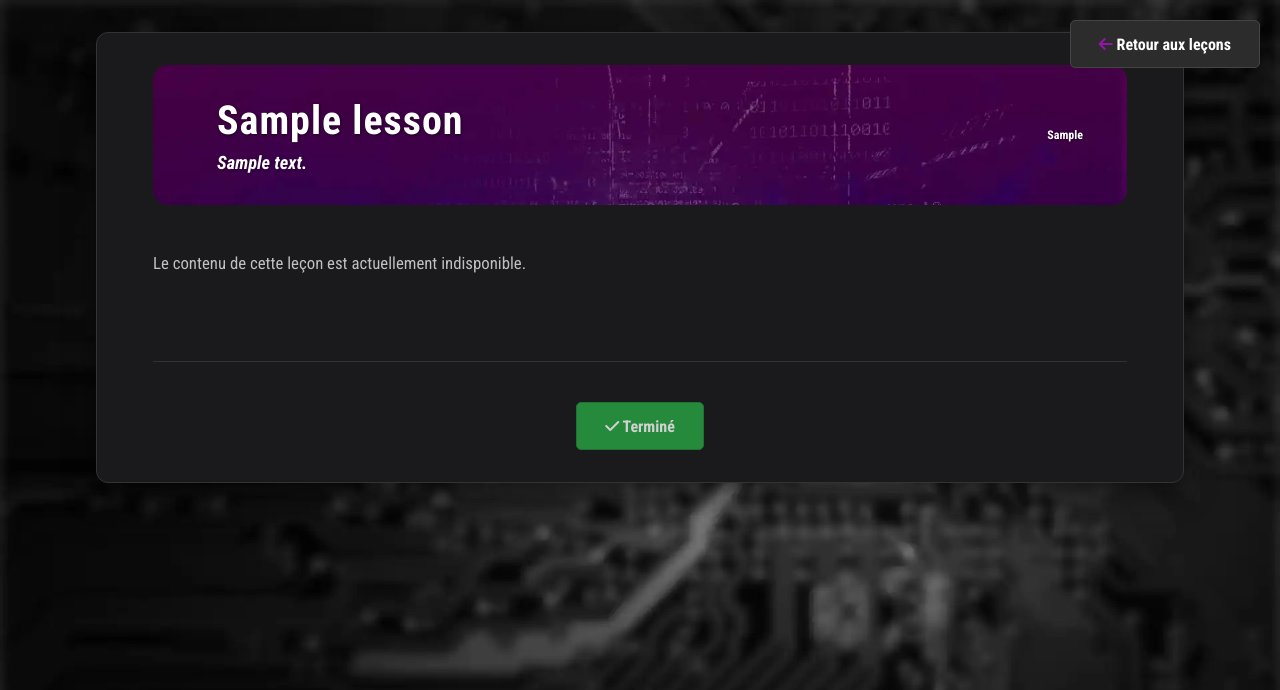
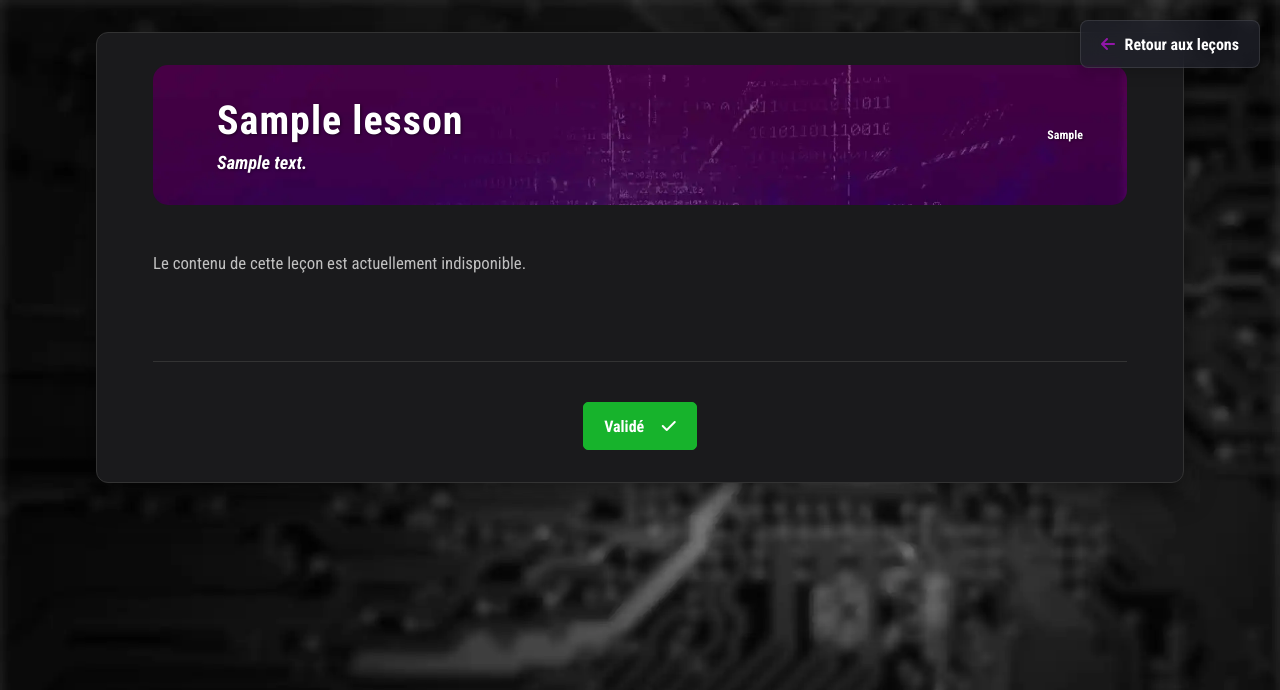
Before and after one commit to ogulatortue/Krhackademy, a PHP site: page /lesson/1 in a window 1280 px wide. Shown: the top 690 px of the page. Run offline with PHP 8.4, Linux system fonts and the light colour scheme; the visitor is signed in with stand-in values (Sample User, id 1); tables that the repository leaves empty or names only in its code hold one stand-in row (values such as "Sample post"); data that the repository does not hold is empty.

Commit message:
navigation lesson-page

```diff
--- a/public/css/content-page.css
+++ b/public/css/content-page.css
@@ -130,7 +130,7 @@
 }
 
 .nav-button {
-    padding: 0.85rem 1.75rem;
+    padding: 0.85rem 1.25rem;
     font-weight: bold;
     color: white;
     text-decoration: none;
@@ -143,22 +143,66 @@
     font-size: inherit;
 }
 
+.completion-button {
+    padding: 0.85rem 1.25rem;
+    font-weight: bold;
+    color: white;
+    text-decoration: none;
+    cursor: pointer;
+    font-family: inherit;
+    font-size: inherit;
+    display: inline-flex;
+    align-items: center;
+    gap: 0.6rem;
+    background-color: rgba(35, 38, 49, 0.6);
+    backdrop-filter: blur(10px);
+    -webkit-backdrop-filter: blur(10px);
+    border: 1px solid rgba(255, 255, 255, 0.1);
+    border-radius: 8px;
+    box-shadow: 0 4px 15px rgba(0, 0, 0, 0.2);
+    transition: all 0.3s ease;
+}
+
+.completion-button .fas {
+    color: var(--purple);
+    transition: color 0.3s ease;
+}
+
+.completion-button.validated {
+    background-color: #17b32c;
+    border: 1px solid #17b32c;
+    border-radius: 5px;
+    box-shadow: none;
+    backdrop-filter: none;
+    -webkit-backdrop-filter: none;
+    cursor: default;
+}
+
+.completion-button.validated .fas {
+    color: white;
+    margin-left: 0.5em;
+}
+
 .back-to-lessons-fixed {
     position: fixed;
     top: 20px;
     right: 20px;
     z-index: 1000;
+    display: inline-flex;
+    align-items: center;
+    gap: 0.6rem;
+    background-color: rgba(35, 38, 49, 0.6);
+    backdrop-filter: blur(10px);
+    -webkit-backdrop-filter: blur(10px);
+    border: 1px solid rgba(255, 255, 255, 0.1);
+    border-radius: 8px;
+    box-shadow: 0 4px 15px rgba(0, 0, 0, 0.2);
+    transition: all 0.3s ease;
 }
 
-.nav-button.validated {
-    background-color: #28a745;
-    border-color: #218838;
-    cursor: not-allowed;
-    opacity: 0.8;
-}
-
-.nav-button.validated .fas {
-    color: white;
+.back-to-lessons-fixed .fas {
+    color: var(--purple);
+    transition: color 0.3s ease;
 }
 
 .difficulty-challenge {
--- a/public/lessons-content/cryptographie-hashage.html
+++ b/public/lessons-content/cryptographie-hashage.html
@@ -204,8 +204,3 @@
         <b>Date de publication :</b> 24 décembre 2023
     </p>
 </section>
-
-<nav class="content-navigation">
-    <a href="./lessons.php" class="nav-button prev-button"><i class="fas fa-arrow-left" aria-hidden="true"></i> Retour aux leçons</a>
-    <a href="./lessons.php" class="nav-button next-button">Valider la leçon <i class="fas fa-arrow-right" aria-hidden="true"></i></a>
-</nav>
--- a/public/lessons-content/culture-secu-phishing.html
+++ b/public/lessons-content/culture-secu-phishing.html
@@ -116,8 +116,3 @@
         <b>Date de publication :</b> 11 février 2025
     </p>
 </section>
-
-<nav class="content-navigation">
-    <a href="./lessons.php" class="nav-button prev-button"><i class="fas fa-arrow-left" aria-hidden="true"></i> Retour aux leçons</a>
-    <a href="./lessons.php" class="nav-button next-button">Valider la leçon <i class="fas fa-arrow-right" aria-hidden="true"></i></a>
-</nav>
--- a/public/lessons-content/forensics-metadata.html
+++ b/public/lessons-content/forensics-metadata.html
@@ -128,7 +128,3 @@
         L'analyse des métadonnées est un art qui se situe à la croisée de la technique et de l'enquête. La compétence clé n'est pas seulement de savoir extraire une information, mais de savoir la corréler. C'est en croisant les données du système avec celles des applications, en comparant les timestamps et en questionnant les incohérences que l'analyste transforme des informations éparses en une chronologie cohérente et défendable.
     </p>
 </section>
-<nav class="content-navigation">
-    <a href="./lessons.php" class="nav-button prev-button"><i class="fas fa-arrow-left" aria-hidden="true"></i> Retour aux leçons</a>
-    <a href="./lessons.php" class="nav-button next-button">Valider la leçon <i class="fas fa-arrow-right" aria-hidden="true"></i></a>
-</nav>
--- a/templates/lesson-page.phtml
+++ b/templates/lesson-page.phtml
@@ -51,11 +51,11 @@
             $is_completed = !empty($lesson['is_completed']);
 
             if ($is_completed) {
-                $button_text = '<i class="fas fa-check"></i> Terminé';
+                $button_text = 'Validé <i class="fas fa-check"></i>';
                 $button_class = 'validated';
                 $button_disabled_attribute = 'disabled';
             } else {
-                $button_text = 'Valider la leçon <i class="fas fa-arrow-right" aria-hidden="true"></i>';
+                $button_text = 'Valider la leçon <i class="fas fa-check" aria-hidden="true"></i>';
                 $button_class = '';
                 $button_disabled_attribute = '';
             }
@@ -63,11 +63,11 @@
 
             <nav class="content-navigation">
                 <form class="completion-form">
-                     <input type="hidden" name="lesson_id" value="<?= htmlspecialchars($lesson['id']) ?>">
+                    <input type="hidden" name="lesson_id" value="<?= htmlspecialchars($lesson['id']) ?>">
 
-                     <button type="submit" class="nav-button <?= $button_class ?>" <?= $button_disabled_attribute ?>>
+                    <button type="submit" class="completion-button <?= $button_class ?>" <?= $button_disabled_attribute ?>>
                         <?= $button_text ?>
-                     </button>
+                    </button>
                 </form>
             </nav>
 
```
Also changed, not shown: other parts of public/css/content-page.css (+24 -4 lines), 9 other files.
